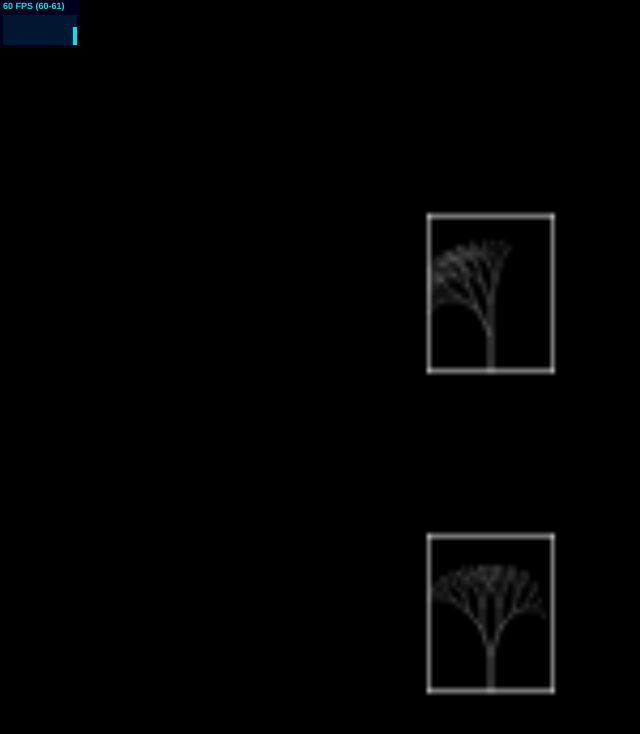
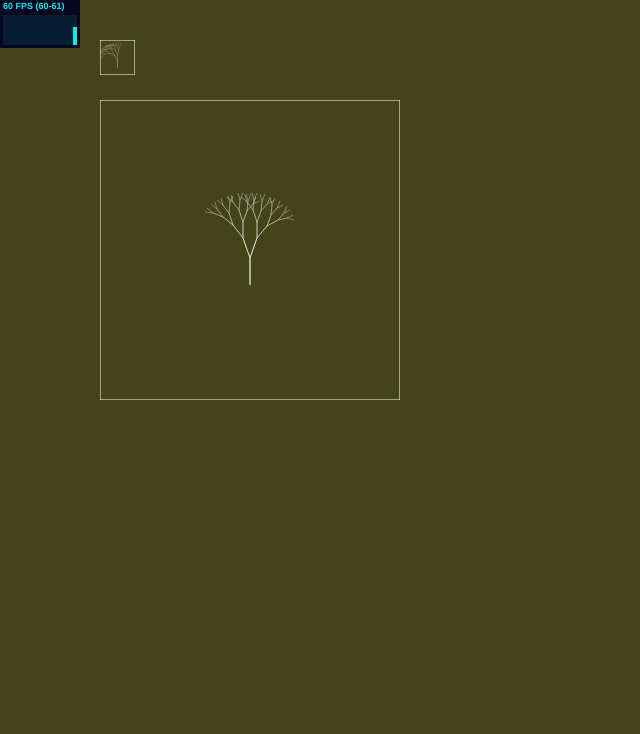
Before and after one commit to JuilaSet/MssssgBox, a plain HTML site: page index.html in a window 1280 px wide. Shown: the whole page, without its empty margins (0-640 px from the left). Drawn offline with Linux system fonts and the light colour scheme.

Commit message:
fix canvas

```diff
--- a/css/style.css
+++ b/css/style.css
@@ -2,8 +2,8 @@ canvas {
  position:absolute;
  padding:0px, 0px, 0px, 0px;
  width:100%;
- height: 100%;
- background-color: black;
+ height:100%;
+ background-color:rgb(68, 68, 26)
 }
 body{
     margin:0px;
--- a/js/Comps/Animation.js
+++ b/js/Comps/Animation.js
@@ -51,7 +51,7 @@ class Animation extends Component{
     }
 
     // (测试用)绘制树
-    drawTree($force=0){
+    drawTree($force=0, $size=10, $max=2){
         //主干与枝干的夹角
         var arg = Math.PI / 10;
         var _this = this;
@@ -77,7 +77,7 @@ class Animation extends Component{
             _this.context.stroke();
 
             // 终止递归
-            if (scale*len < 2)return;
+            if (scale*len < $max)return;
 
             var rn = ( $force + Math.sin(_this.timer.tick / 3) +
                         Math.sin(_this.timer.tick / 5) +
@@ -89,7 +89,7 @@ class Animation extends Component{
             drawTree(px + x, py - y, ang + arg + rn, scale, scale*len);	//right
             _this.context.restore();
 
-        })(this.width /2, this.height/2 + 15, Math.PI/2, 0.78, 10);
+        })(this.width /2, this.height/2 + $size, Math.PI/2, 0.78, $size);
     }
 
 }
--- a/js/Comps/Component.js
+++ b/js/Comps/Component.js
@@ -12,10 +12,5 @@ class Component{
             width: this.width,
             position:this.position
         });
-
-        this.speedX;
-        this.speedY;
     }
-
-    ///
 }
--- a/js/Controls/IOTrigger.js
+++ b/js/Controls/IOTrigger.js
@@ -30,23 +30,28 @@ class IOTrigger extends Trigger {
     }
 
     setDblClick($comp, $func){
-        this.mouseDblClickEvents[`${$comp.id}`] = { func:$func, comp:$comp };
+        if(!$comp.layer)console.error('未指定层级的comp');
+        this.mouseDblClickEvents[`${$comp.layer}`] = { func:$func, comp:$comp };
     }
 
     setMouseDown($comp, $func){
-        this.mouseDownEvents[`${$comp.id}`] = { func:$func, comp:$comp };
+        if(!$comp.layer)console.error('未指定层级的comp');
+        this.mouseDownEvents[`${$comp.layer}`] = { func:$func, comp:$comp };
     }
 
     setMouseMove($comp, $func){
-        this.mouseMoveEvents[`${$comp.id}`] = { func:$func, comp:$comp };
+        if(!$comp.layer)console.error('未指定层级的comp');
+        this.mouseMoveEvents[`${$comp.layer}`] = { func:$func, comp:$comp };
     }
 
     setMouseStretch($comp, $func){
-        this.mouseStretchEvents[`${$comp.id}`] = { func:$func, comp:$comp };
+        if(!$comp.layer)console.error('未指定层级的comp');
+        this.mouseStretchEvents[`${$comp.layer}`] = { func:$func, comp:$comp };
     }
 
     setMouseUp($comp, $func){
-        this.mouseUpEvents[`${$comp.id}`] = { func:$func, comp:$comp };
+        if(!$comp.layer)console.error('未指定层级的comp');
+        this.mouseUpEvents[`${$comp.layer}`] = { func:$func, comp:$comp };
     }
 
     startMonitMouse(){
--- a/js/Layer/Display.js
+++ b/js/Layer/Display.js
@@ -2,6 +2,8 @@ class Display{
     constructor($canvas, $container, $timer){
         this.canvas = $canvas || document.createElement('canvas');
         this.context = this.canvas.getContext('2d');
+        this.canvas.width = document.documentElement.clientWidth;
+        this.canvas.height = document.documentElement.clientHeight;
 
         // 缓冲
         this.buffer = document.createElement('canvas');
@@ -37,7 +39,7 @@ class Display{
         let _this = this;
         (function animation() {
             _this.context.clearRect(0, 0, _this.canvas.width, _this.canvas.height);
-            $beforeFunc();
+            $beforeFunc(_this.context);
 
             // 绘制动画
             _this.animations.forEach((a)=>{
@@ -51,7 +53,7 @@ class Display{
             _this.context.drawImage(_this.buffer, 0, 0);
             _this.bufferContext.clearRect(0, 0, _this.buffer.width, _this.buffer.height);
 
-            $afterFunc();
+            $afterFunc(_this.context);
             window.requestAnimationFrame(animation);
         })();
     }
--- a/js/Layer/Game.js
+++ b/js/Layer/Game.js
@@ -1,7 +1,8 @@
 class Game{
-    constructor(){
-        this.display = new Display();
-        this.iotrigger = new IOTrigger({display: this.display});
+    constructor($option={}){
+        this.timer = new Timer();
+        this.display = new Display($option.canvas, $option.container, this.timer);
+        this.iotrigger = new IOTrigger({display: this.display}); // 单例对象
     }
 
     // 开始游戏
@@ -10,10 +11,10 @@ class Game{
         let dis = this.display;
         dis.setFullScreen(false);
 
+        let timer = this.timer;
+
         let stats = new Stats();
         dis.container.appendChild( stats.dom );
-
-        let timer = new Timer();
 
         let iotrigger = this.iotrigger;
 
@@ -22,13 +23,15 @@ class Game{
             id:1,
             position:new Vector2d(100, 100),
             timer: timer,
-            width:30,
-            height:30
+            width:300,
+            height:300
         });
         let mc = new MoveController({
             bindObj: animation,
-            frictionX: 0.01,
-            frictionY: 0.01,
+            frictionX: 0.22,
+            frictionY: 0.22,
+            maxSpeedX: 7,
+            maxSpeedY: 7
         });
 
         mc.setOnMove(()=>{
@@ -39,28 +42,30 @@ class Game{
             id:2,
             position:new Vector2d(100, 40),
             timer: timer,
-            width:30,
-            height:30
+            width:35,
+            height:35
         });
         animation.setAction(()=>{
-            animation.drawTree();
+            animation.drawTree(0, 35, 8);
             animation.drawFrame();
         });
         dis.addAnimation(animation);
 
         animation2.setAction(()=>{
-            animation2.drawTree(12);
+            animation2.drawTree(12, 10, 2);
             animation2.drawFrame();
         });
         dis.addAnimation(animation2);
 
         // mouse
-        iotrigger.setDblClick(animation, (e)=>{
-            mc.bindObj = animation;
+        iotrigger.setMouseMove(animation, (e)=>{
+        //    mc.bindObj = animation;
+            console.log(1);
         });
 
-        iotrigger.setDblClick(animation2, (e)=>{
-            mc.bindObj = animation2;
+        iotrigger.setMouseMove(animation2, (e)=>{
+        //    mc.bindObj = animation2;
+            console.log(2);
         });
 
         // X
@@ -69,7 +74,7 @@ class Game{
         }, 68);
 
         iotrigger.setKeyDownEvent(()=>{
-            mc.accRight(0.31);
+            mc.accRight(2);
         }, 68);
 
         iotrigger.setKeyUpEvent(()=>{
@@ -77,7 +82,7 @@ class Game{
         }, 65);
 
         iotrigger.setKeyDownEvent(()=>{
-            mc.accLeft(0.31);
+            mc.accLeft(2);
         }, 65);
 
         // Y
@@ -86,7 +91,7 @@ class Game{
         }, 87);
 
         iotrigger.setKeyDownEvent(()=>{
-            mc.accUp(0.31);
+            mc.accUp(2);
         }, 87);
 
         iotrigger.setKeyUpEvent(()=>{
@@ -94,19 +99,16 @@ class Game{
         }, 83);
 
         iotrigger.setKeyDownEvent(()=>{
-            mc.accDown(0.31);
+            mc.accDown(2);
         }, 83);
 
-
-        console.log(iotrigger.downPosition);
         ///
         dis.render(()=>{
-        }, ()=>{
             mc.update();
             stats.update();
             timer.update();
-            //
-            Math.atan(4/5);
+        }, (ctx)=>{
+
         });
     }
 
--- a/js/main.js
+++ b/js/main.js
@@ -2,8 +2,9 @@ window.onload = function(){
 
 	///
 
+	// var canvas = document.getElementsByTagName("canvas")[0];
+	// canvas.width = document.documentElement.clientWidth;
+	// canvas.height = document.documentElement.clientHeight;
 	let game = new Game();
 	game.run();
-
-	///
 }
```
Also changed, not shown: 1 other file.
